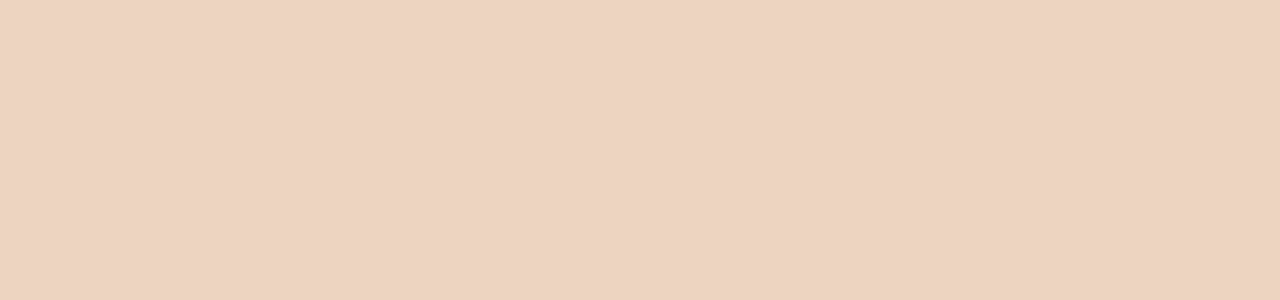
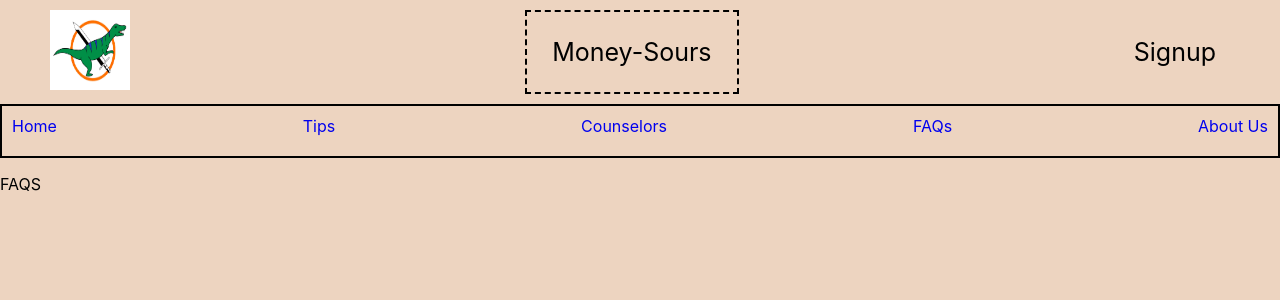
Before and after one commit to colbyx20/nighthacks, a React (Create React App) app in the folder frontend/: page /Faqs in a window 1280 px wide. Before the commit this address had no page. Shown: the top 300 px of the page. Built offline with nearby package versions, Linux system fonts and the light colour scheme.

Commit message:
more hyperlnks

```diff
--- a/frontend/src/App.css
+++ b/frontend/src/App.css
@@ -43,3 +43,7 @@ height: 30px;
   padding: 0;
 
 }
+
+a{
+  text-decoration: none;
+}
--- a/frontend/src/App.js
+++ b/frontend/src/App.js
@@ -4,6 +4,9 @@ import Navbar from './components/navbar';
 import Button from './components/button';
 import Home from './pages/home';
 import AboutUs from './pages/aboutus';
+import Counselors from "./pages/counselors";
+import Faqs from "./pages/faqs";
+import Tips from "./pages/tips";
 
 function App() {
   return (
@@ -12,6 +15,11 @@ function App() {
       <Routes>
         <Route path="/" element={<Home />} />
         <Route path="/AboutUs" element={<AboutUs/>} />
+        <Route path="/Counselors" element={<Counselors/>} />
+        <Route path="/Faqs" element={<Faqs/>} />
+        <Route path="/Tips" element={<Tips/>} />
+
+
 
       </Routes>
       </BrowserRouter>
--- a/frontend/src/components/navbar.jsx
+++ b/frontend/src/components/navbar.jsx
@@ -1,4 +1,4 @@
-
+import '../App.css'
 function Navbar(){
 
 
@@ -6,19 +6,19 @@ function Navbar(){
     <>
         <div className="flexContainer">
             <div className="innernav">
-                Home
+                <a href="/">Home</a>
             </div>
 
             <div className="Tips">
-                Tips
+                <a href="Tips">Tips</a>
             </div>
 
             <div className="Counselors">
-                Counselors
+                <a href=" Counselors"> Counselors</a>
             </div>
 
             <div className="faqs">
-                FAQs
+                <a href="FAQS">FAQs</a>
             </div>
 
             <div className="aboutus">
--- /dev/null
+++ b/frontend/src/pages/faqs.js
@@ -0,0 +1,25 @@
+import Header from "../components/header";
+import Navbar from "../components/navbar";
+function Faqs(){
+
+
+    return(
+
+        <div>
+            <Header />
+            <Navbar />
+            <div className="aboutStuff" style={{justifyContent:"center"}}>
+
+            <p>
+                FAQS
+            </p>
+
+            </div>
+        </div>
+
+
+    )
+
+}
+
+export default Faqs;
--- /dev/null
+++ b/frontend/src/pages/tips.js
@@ -0,0 +1,23 @@
+import Header from "../components/header";
+import Navbar from "../components/navbar";
+function Tips(){
+
+
+    return(
+
+        <div>
+            <Header />
+            <Navbar />
+            <div className="aboutStuff" style={{justifyContent:"center"}}>
+
+            <p>TIPS </p>
+
+            </div>
+        </div>
+
+
+    )
+
+}
+
+export default Tips;
```
